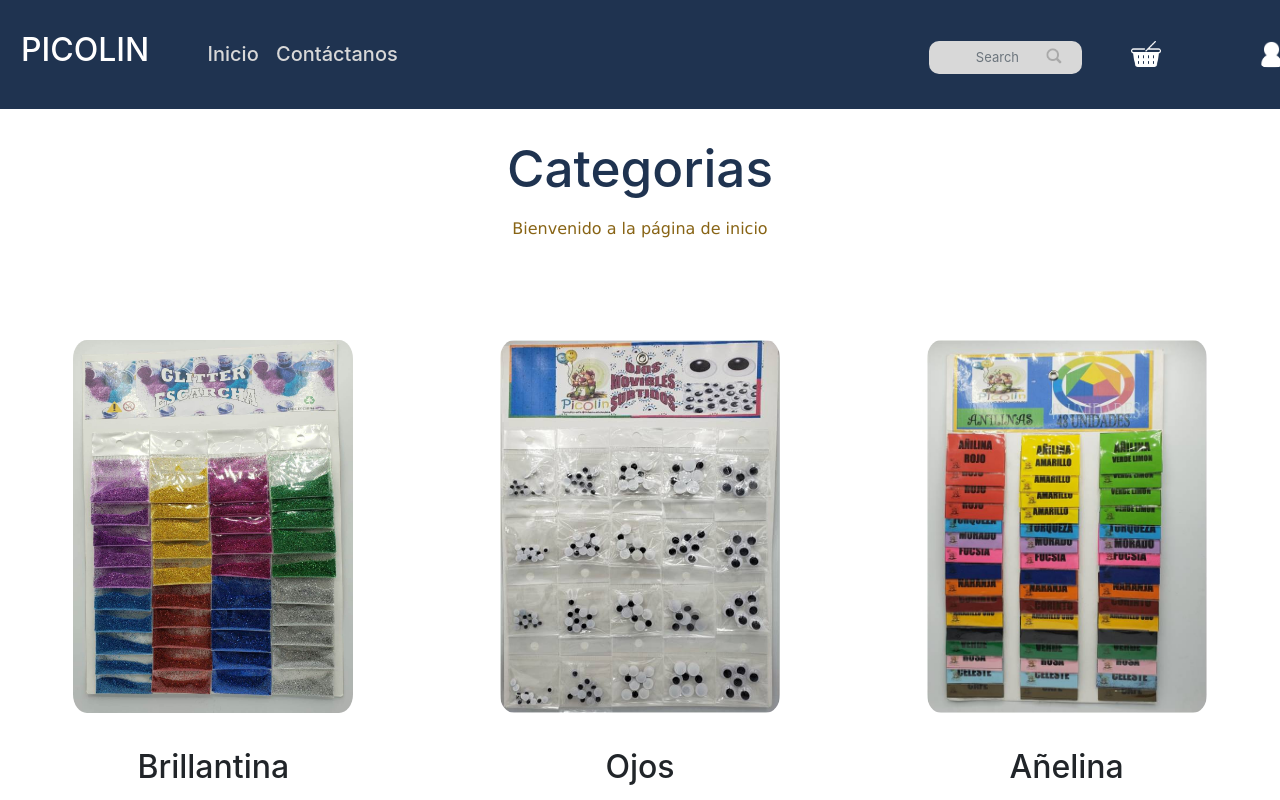
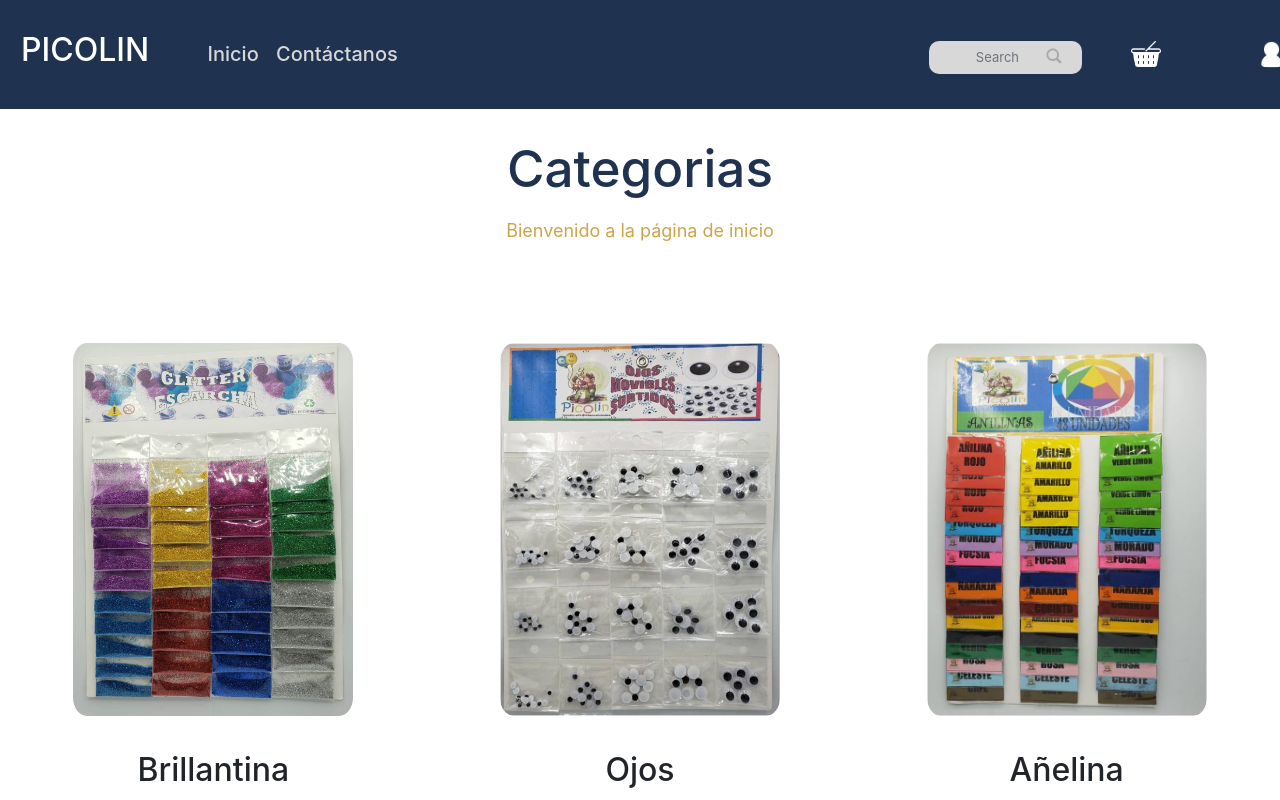
Before and after one commit to angelargd8/Proyecto-software, a React (Vite) app in the folder Proyecto/FRONTEND/: page / in a window 1280 px wide. Shown: the top 800 px of the page. Built offline with nearby package versions, Linux system fonts and the light colour scheme.

Commit message:
feat(fix): font and color

```diff
--- a/Proyecto/FRONTEND/src/componentes/home/home.css
+++ b/Proyecto/FRONTEND/src/componentes/home/home.css
@@ -26,9 +26,9 @@
     color: #1f3350;
 }
 .bienvenida{
-    font-family: 'Lucida Sans', 'Lucida Sans Regular', 'Lucida Grande', 'Lucida Sans Unicode', Geneva, Verdana, sans-serif;
+    /*font-family: 'Lucida Sans', 'Lucida Sans Regular', 'Lucida Grande', 'Lucida Sans Unicode', Geneva, Verdana, sans-serif;*/
     padding: 1%;
-    font-size: medium ;
-    color: #886415;
+    font-size: large ;
+    color: #cea44a;
     /*'Gill Sans', 'Gill Sans MT', Calibri, 'Trebuchet MS', sans-serif*/
 }
```
